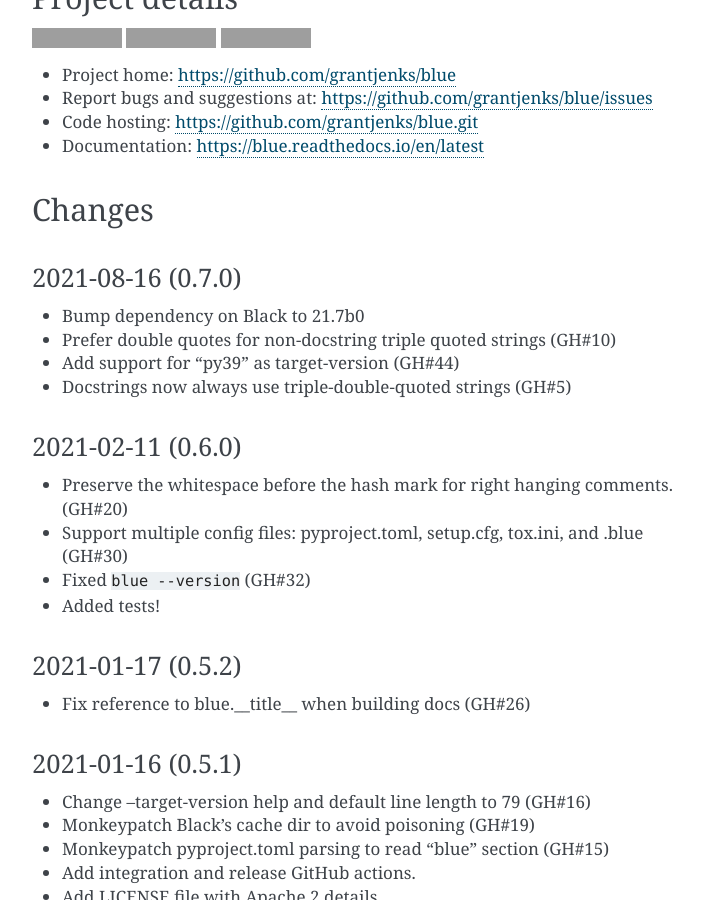
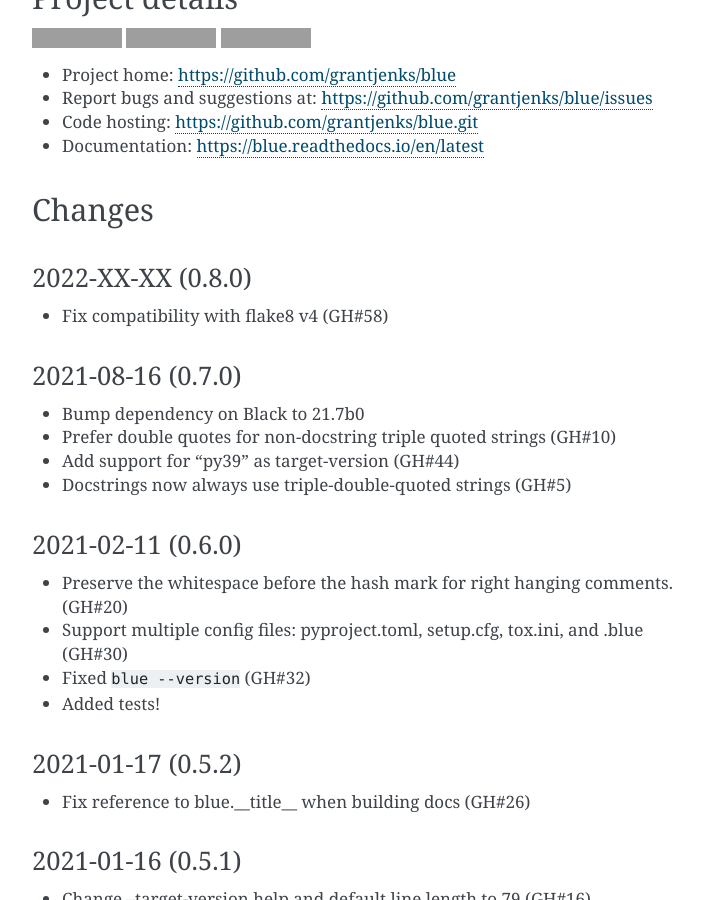
Before and after one commit to grantjenks/blue, a Sphinx documentation site: the page built from docs/index.rst, in a window 1280 px wide and 900 px high, scrolled down 2115 px, cut to the strip 0-900 px from the top of the window. Shown: the whole strip, without its empty margins (388-1091 px from the left). Built offline with Sphinx 7.4.7, drawn with Linux system fonts in a browser that asks for light colours; grey boxes are pictures that could not be loaded.

Commit message:
Add news stub for the next release

```diff
--- a/blue/__init__.py
+++ b/blue/__init__.py
@@ -41,7 +41,7 @@
 from click.decorators import version_option
 
 
-__version__ = '0.7.0'
+__version__ = '0.8.0'
 
 LOG = logging.getLogger(__name__)
 
--- a/docs/index.rst
+++ b/docs/index.rst
@@ -3,6 +3,11 @@
 
 Changes
 =======
+
+
+2022-XX-XX (0.8.0)
+------------------
+- Fix compatibility with flake8 v4 (GH#58)
 
 
 2021-08-16 (0.7.0)
```
